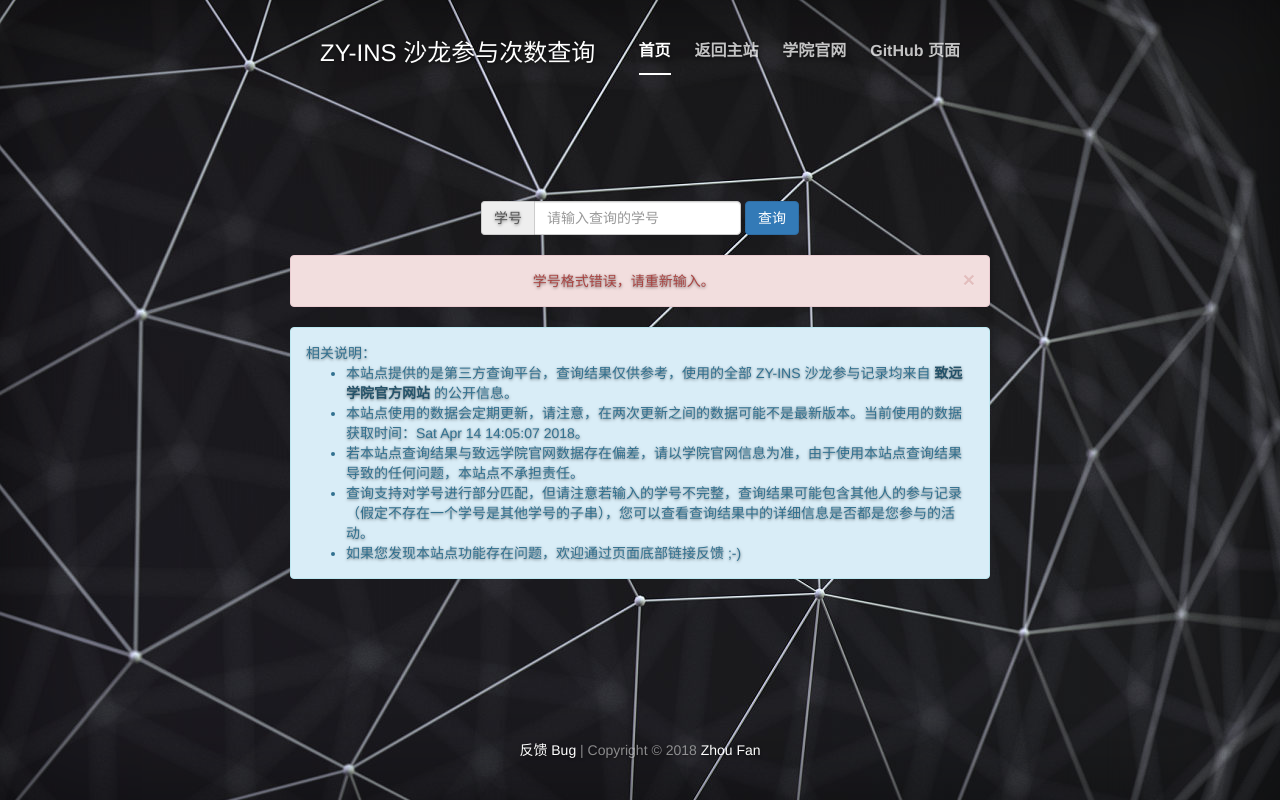
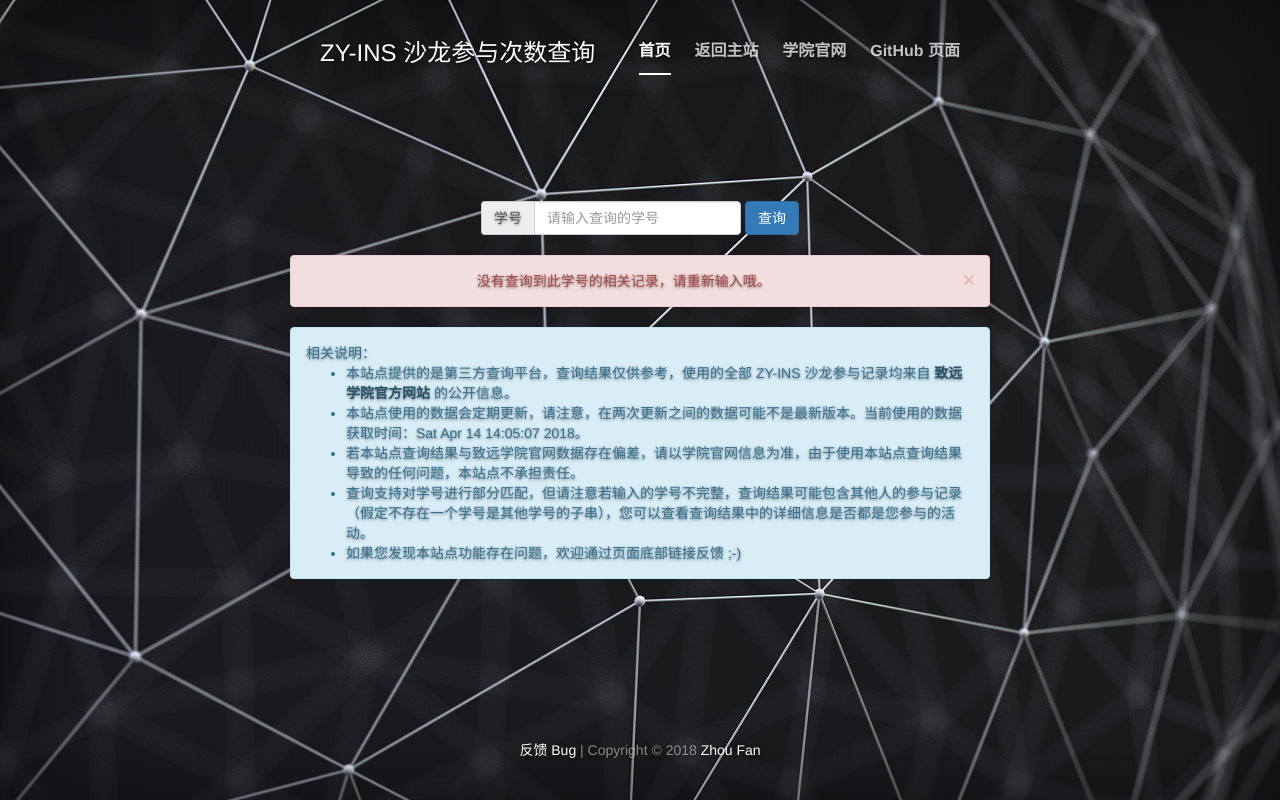
Before and after one commit to Evensgn/zy-ins-salon, a Flask app: page /retry in a window 1280 px wide. Run offline with Flask 2, Linux system fonts and the light colour scheme; parts of the project's set-up code (start-up, migrations or seed data) failed here and were passed over; some libraries are stand-ins or nearby versions.

Commit message:
Update into a new version

```diff
--- a/app.py
+++ b/app.py
@@ -1,21 +1,22 @@
+from defines import *
 from flask import Flask
 from flask import request
 from flask import render_template
 from flask import abort, redirect, url_for
-from defines import *
 import time
 import query_web
 import update_records
+import os
 
 app = Flask(__name__)
 
 @app.route('/', methods=['GET'])
 def home():
-    update_time = '宇宙大爆炸后的第 7 天'
+    update_time = 'Error: not '
     with open(os.path.join(save_path, 'update_time.text'), 'r', encoding='utf8') as f:
         get_time = float(f.read())
         update_time = time.asctime(time.localtime(get_time))
-    return render_template('index.html', wrong_input=False, update_time=update_time)
+    return render_template('index.html', error_query=False, update_time=update_time)
 
 @app.route('/retry', methods=['GET'])
 def retry():
@@ -23,18 +24,26 @@
     with open(os.path.join(save_path, 'update_time.text'), 'r', encoding='utf8') as f:
         get_time = float(f.read())
         update_time = time.asctime(time.localtime(get_time))
-    return render_template('index.html', wrong_input=True, update_time=update_time)
-
+    return render_template('index.html', error_query=True, update_time=update_time)
 
 @app.route('/query', methods=['POST'])
 def query():
     stuid = request.form['stuid']
-    if not stuid.isdigit():
+    if stuid not in stu_info:
         return redirect('/retry')
     else:
         report = query_web.query_stuid(stuid)
     return render_template('query.html', report=report)
 
+stu_info = {}
+def app_init():
+    update_records.update()
+    with open(stu_info_file, 'r', encoding='utf8') as f:
+        reader = csv.DictReader(f)
+        for row in reader:
+            stu_now = {'name': row['name'], 'grade': row['grade']}
+            stu_info['id'] = stu_now
+
 if __name__ == '__main__':
-    update_records.update()
+    app_init()
     app.run()
--- a/defines.py
+++ b/defines.py
@@ -1,8 +1,13 @@
 # constants
 save_path = 'saves'
-zy_article_url = "http://zhiyuan.sjtu.edu.cn/articles/"
+zy_article_url = 'http://zhiyuan.sjtu.edu.cn/articles/'
 salon_records = [('相关院系学术讲座参与记录 (从 2016 年 5 月 25 日起有效)', '2397'),
-				 ('ZY-INS 沙龙参与记录 (2015-2016 学年春季学期)', '1902'),
-				 ('ZY-INS 沙龙参与记录 (2016-2017 学年秋季学期)', '2205'),
-				 ('ZY-INS 沙龙参与记录 (2016-2017 学年春季学期)', '2395'),
-				 ('ZY-INS 沙龙参与记录 (2017-2018 学年秋季学期)', '2690')]
+				 ('ZY-INS 沙龙参与记录 (2018 年)', '2919'),
+				 ('ZY-INS 沙龙参与记录 (2017 年)', '2909'),
+				 ('ZY-INS 沙龙参与记录 (2016 年)', '1902'),
+				 ('ZY-INS 沙龙参与记录 (2015 年)', '2942'),
+				 ('ZY-INS 沙龙参与记录 (2014 年)', '2943'),
+				 ('ZY-INS 沙龙参与记录 (2013 年)', '2948')]
+stu_info_file = 'stu_info.csv'
+update_time_file = 'update_time.text'
+salon_record_file = 'record_%s.text'
--- a/templates/index.html
+++ b/templates/index.html
@@ -56,10 +56,10 @@
 					  <button type="submit" class="btn btn-primary">查询</button>
 					</form>
 					<br/>
-					{% if wrong_input %}
+					{% if error_query %}
 						<div class="alert alert-danger alert-dismissible" role="alert">
 					  	<button type="button" class="close" data-dismiss="alert" aria-label="Close"><span aria-hidden="true">&times;</span></button>
-					  	学号格式错误，请重新输入。
+					  	没有查询到此学号的相关记录，请重新输入哦。
 						</div>
 					{% endif %}
 					<div class="alert alert-info" role="alert" align="left">
--- a/update_records.py
+++ b/update_records.py
@@ -11,7 +11,7 @@
 		os.makedirs(save_path)
 
 	for record in salon_records:
-		with open(os.path.join(save_path, record[1] + '.text'), 'w', encoding='utf8') as f:
+		with open(os.path.join(save_path, salon_record_file % (record[1])), 'w', encoding='utf8') as f:
 			try:
 				page_text = requests.get(zy_article_url + record[1]).text
 				f.write(page_text)
@@ -19,5 +19,5 @@
 				failed = True
 
 	if not failed:
-		with open(os.path.join(save_path, 'update_time.text'), 'w', encoding='utf8') as f:
+		with open(os.path.join(save_path, update_time_file), 'w', encoding='utf8') as f:
 			f.write(str(update_time))
```
Also changed, not shown: 1 other file.
